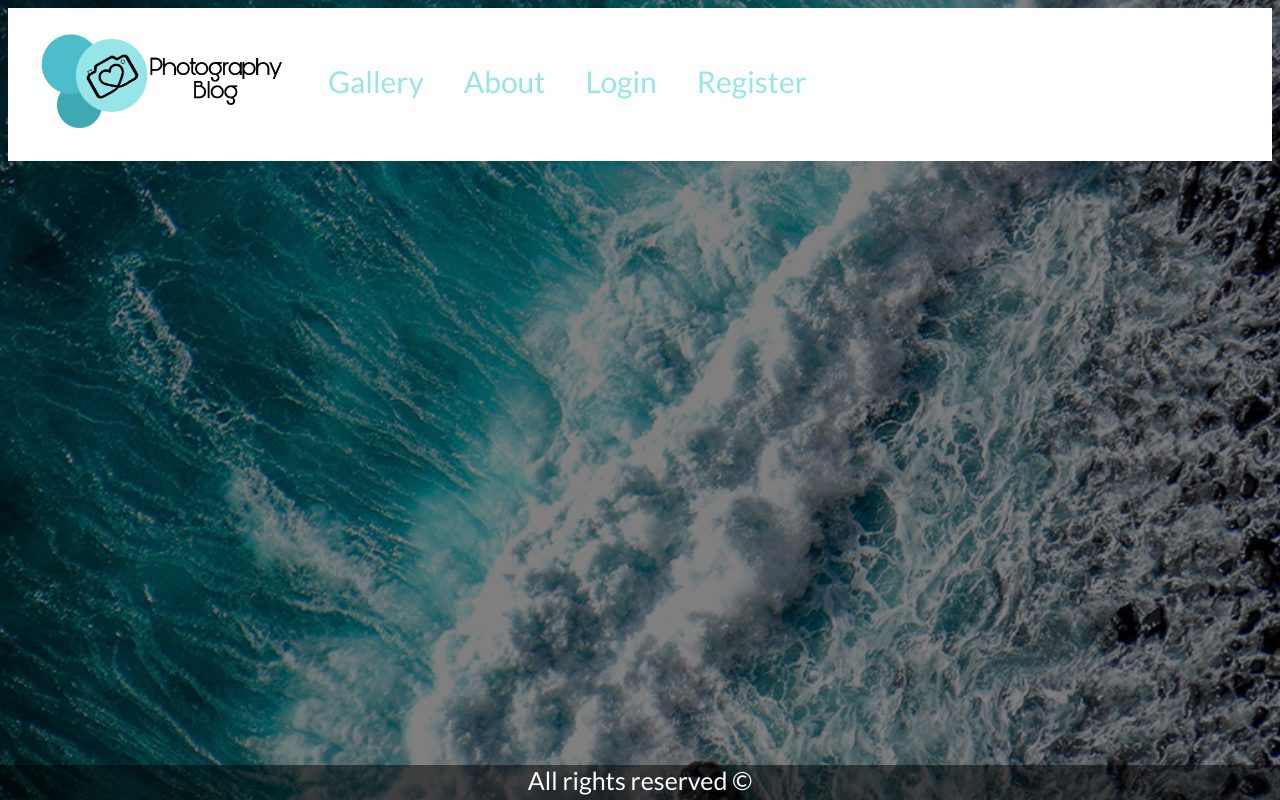
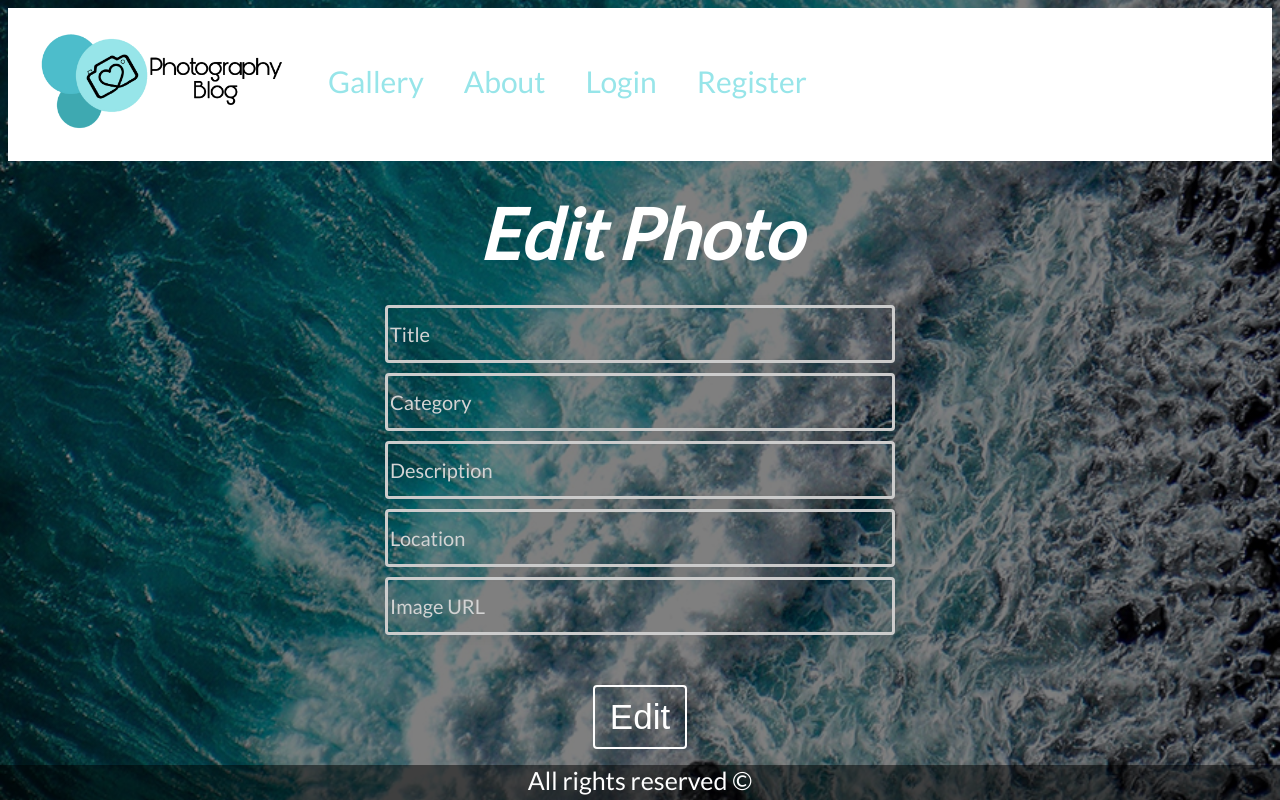
Before and after one commit to betivd03/photography-blog, a React (Create React App) app: page /details/1/edit in a window 1280 px wide. Built offline with nearby package versions, Linux system fonts and the light colour scheme; no server answers; the HTML template or start-up script is replaced by a standard one.

Commit message:
Add edit functionality

```diff
--- a/src/App.js
+++ b/src/App.js
@@ -13,6 +13,7 @@ import AddPhoto from "./components/AddPhoto";
 import MyProfile from "./components/MyProfile";
 import PhotoDetails from "./components/PhotoDetails/PhotoDetails.js";
 import Logout from "./components/Logout/Logout.js";
+import EditPhoto from "./components/EditPhoto/EditPhoto.js";
 
 const initialAuth = {
     email: "",
@@ -46,6 +47,7 @@ function App() {
                     <Routes>
                         <Route path="/" element={<Home />} />
                         <Route path="/gallery" element={<Gallery />} />
+                        <Route path="/details/:photoId/edit" element={<EditPhoto />} />
                         <Route path="/details/:photoId" element={<PhotoDetails />} />
                         <Route path="/about" element={<About />} />
                         <Route path="/login" element={<Login />} />
--- a/src/components/EditPhoto/EditPhoto.js
+++ b/src/components/EditPhoto/EditPhoto.js
@@ -1,23 +1,62 @@
+import { useContext, useEffect, useState } from "react";
+import { useNavigate, useParams } from "react-router-dom";
+import { AuthContext } from "../../contexts/AuthContext.js";
+
+import * as photosService from "../../services/photosService.js";
+
 const EditPhoto = () => {
+    const navigate = useNavigate();
+
+    const { user } = useContext(AuthContext);
+
+    const { photoId } = useParams();
+
+    const [photo, setPhoto] = useState([]);
+
+    useEffect(() => {
+        photosService.getOne(photoId)
+            .then(res => {
+                setPhoto(res);
+            })
+    }, []);
+
+    const onEditSubmitHandler = (e) => {
+        e.preventDefault();
+
+        let formData = new FormData(e.currentTarget);
+        let { title, category, description, location, imageUrl } = Object.fromEntries(formData);
+
+        photosService.edit({
+            title,
+            category,
+            description,
+            location,
+            imageUrl
+        }, photoId, user.accessToken)
+            .then(() => {
+                navigate(`/details/${photoId}`);
+            });
+    };
+
     return (
         <section id="edit-photo-page">
-            <form action="" method="POST" className="editPhotoForm">
+            <form action="" method="POST" className="editPhotoForm" onSubmit={onEditSubmitHandler}>
                 <h1 className="formTitle">Edit Photo</h1>
                 <ul id="form">
                     <li>
-                        <input type="text" id="title" name="title" placeholder="Title" />
+                        <input type="text" id="title" name="title" placeholder="Title" defaultValue={photo.title} />
                     </li>
                     <li>
-                        <input type="text" id="category" name="category" placeholder="Category" />
+                        <input type="text" id="category" name="category" placeholder="Category" defaultValue={photo.category} />
                     </li>
                     <li>
-                        <input type="text" id="description" name="description" placeholder="Description" />
+                        <input type="text" id="description" name="description" placeholder="Description" defaultValue={photo.description} />
                     </li>
                     <li>
-                        <input type="text" id="location" name="location" placeholder="Location" />
+                        <input type="text" id="location" name="location" placeholder="Location" defaultValue={photo.location} />
                     </li>
                     <li>
-                        <input type="text" id="imageUrl" name="imageUrl" placeholder="Image URL" />
+                        <input type="text" id="imageUrl" name="imageUrl" placeholder="Image URL" defaultValue={photo.imageUrl} />
                     </li>
                     <li>
                         <button id="editPhotoBtn">Edit</button>
--- a/src/components/PhotoDetails/PhotoDetails.js
+++ b/src/components/PhotoDetails/PhotoDetails.js
@@ -22,7 +22,7 @@ const PhotoDetails = () => {
 
     let ownerButtons = (
         <div className="owner">
-            <Link to="/details/photoId">Edit</Link>
+            <Link to={`/details/${photoId}/edit`}>Edit</Link>
             <Link to="/details/photoId">Delete</Link>
         </div>
     );
--- a/src/services/photosService.js
+++ b/src/services/photosService.js
@@ -39,4 +39,18 @@ export const create = async (photoData, token, username) => {
 
     let result = await response.json();
     return result;
-}
+};
+
+export const edit = async (photoData, photoId, token) => {
+    let response = await fetch(`${baseUrl}/${photoId}`, {
+        method: 'PUT',
+        headers: {
+            'Content-Type': 'application/json',
+            'X-Authorization': token
+        },
+        body: JSON.stringify(photoData)
+    });
+
+    let result = await response.json();
+    return result;
+};
```
